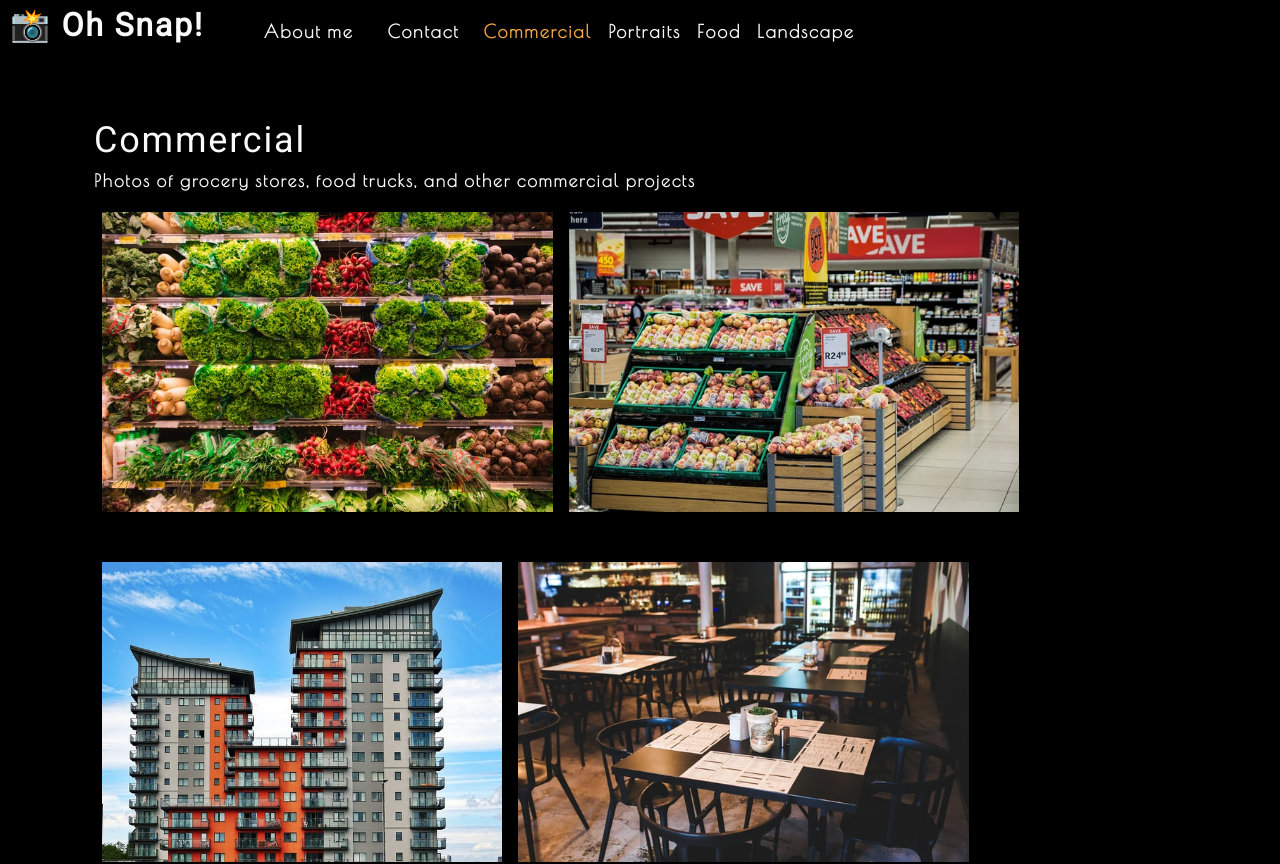
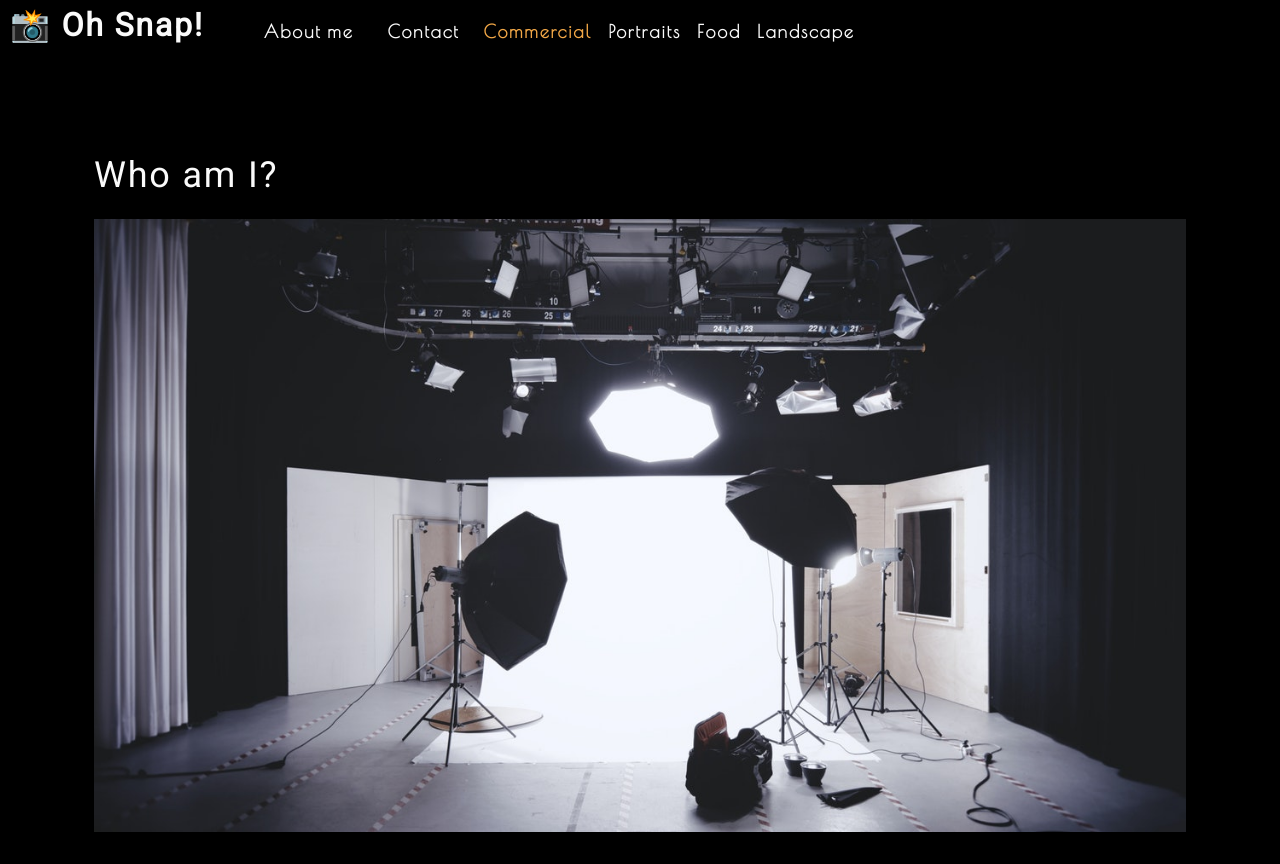
Before and after one commit to yakattak/react-portfolio, a React (Create React App) app: page / in a window 1280 px wide. Shown: the top 864 px of the page. Built offline with nearby package versions, Linux system fonts and the light colour scheme.

Commit message:
working on about rendering

```diff
--- a/src/App.js
+++ b/src/App.js
@@ -17,7 +17,7 @@ function App() {
 
   const [currentCategory, setCurrentCategory] = useState(categories[0]);
   const [contactSelected, setContactSelected] = useState(false);
-  const [aboutSelected, setAboutSelected] = useState(false);
+  const [aboutSelected, setAboutSelected] = useState(true);
 
   return (
     <div>
```
